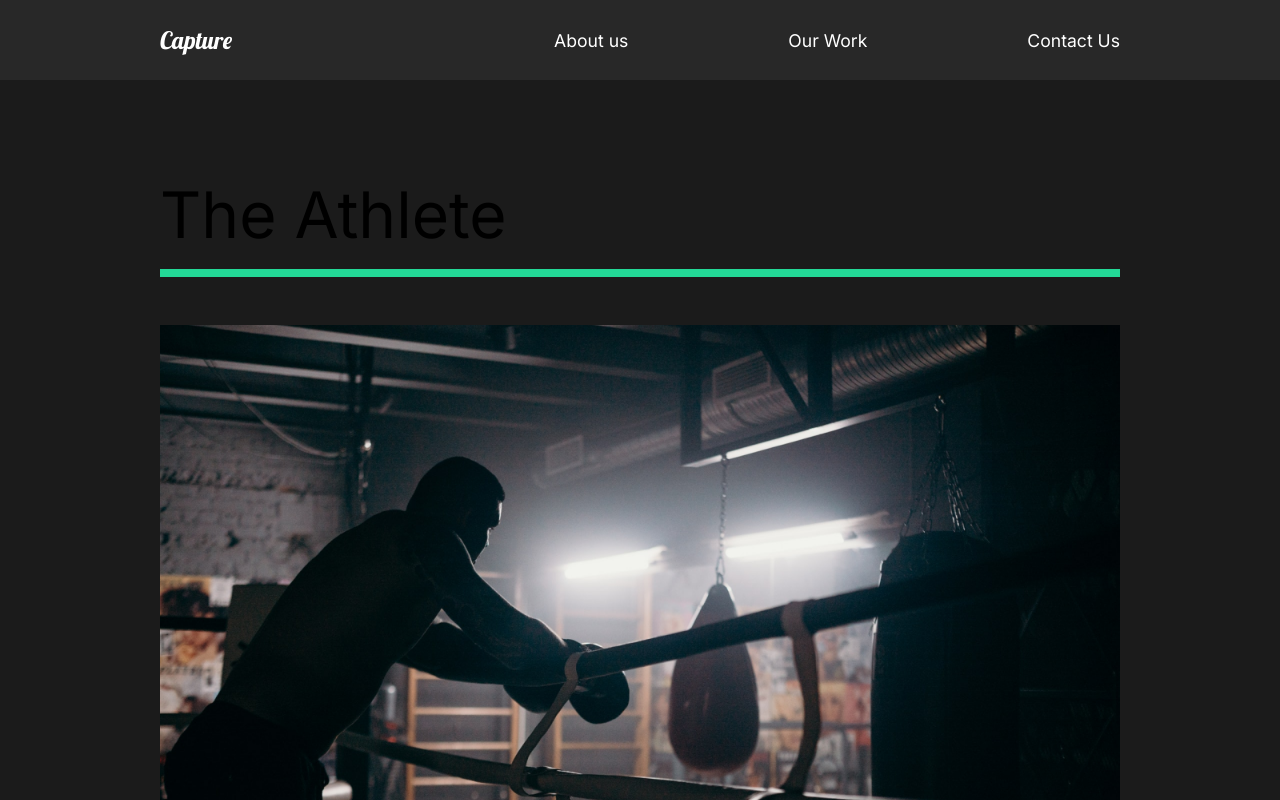
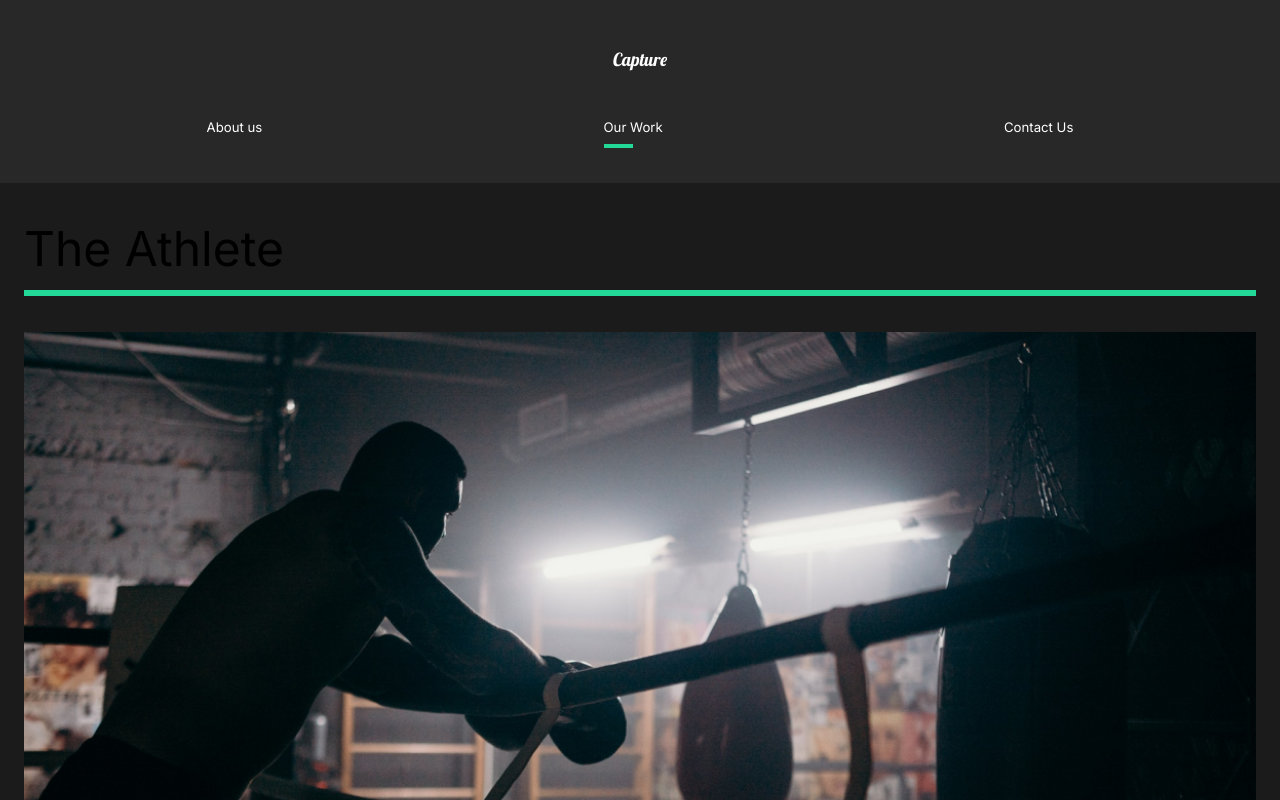
Before and after one commit to FrontAlbert/portfolio-react, a React (Create React App) app: page /work in a window 1280 px wide. Shown: the top 800 px of the page. Built offline with nearby package versions, Linux system fonts and the light colour scheme.

Commit message:
25. Finish Touches

```diff
--- a/src/components/GlobalStyle.js
+++ b/src/components/GlobalStyle.js
@@ -5,6 +5,12 @@
     margin:0;
     padding:0;
     box-sizing:border-box;
+}
+
+html{
+    @media (max-width:1700px){
+        font-size:75%;
+    }
 }
 
 body{
--- a/src/components/Nav.js
+++ b/src/components/Nav.js
@@ -1,8 +1,11 @@
 import React from "react";
 import styled from "styled-components";
 import { Link } from "react-router-dom";
+import { motion } from "framer-motion";
+import { useLocation } from "react-router-dom";
 
 const Nav = () => {
+    const { pathname } = useLocation();
     return (
         <StyledNav>
             <h1>
@@ -13,12 +16,29 @@
             <ul>
                 <li>
                     <Link to="/">About us</Link>
+                    <Line
+                        transition={{ duration: 0.75 }}
+                        initial={{ width: "0%" }}
+                        animate={{ width: pathname === "/" ? "50%" : "0%" }}
+                    />
                 </li>
                 <li>
                     <Link to="/work">Our Work</Link>
+                    <Line
+                        transition={{ duration: 0.75 }}
+                        initial={{ width: "0%" }}
+                        animate={{ width: pathname === "/work" ? "50%" : "0%" }}
+                    />
                 </li>
                 <li>
                     <Link to="/contact">Contact Us</Link>
+                    <Line
+                        transition={{ duration: 0.75 }}
+                        initial={{ width: "0%" }}
+                        animate={{
+                            width: pathname === "/contact" ? "50%" : "0%",
+                        }}
+                    />
                 </li>
             </ul>
         </StyledNav>
@@ -53,6 +73,34 @@
         padding-left: 10rem;
         position: relative;
     }
+    @media (max-width: 1300px) {
+        flex-direction: column;
+        padding: 2rem 1rem;
+        #logo {
+            display: inline-block;
+            margin: 2rem;
+        }
+        ul {
+            padding: 2rem;
+            justify-content: space-around;
+            width: 100%;
+            li {
+                padding: 0;
+            }
+        }
+    }
+`;
+
+const Line = styled(motion.div)`
+    height: 0.3rem;
+    background: #23d997;
+    width: 0%;
+    position: absolute;
+    bottom: -80%;
+    left: 60%;
+    @media (max-width: 1300px) {
+        left: 0%;
+    }
 `;
 
 export default Nav;
--- a/src/components/ServicesSection.js
+++ b/src/components/ServicesSection.js
@@ -78,6 +78,9 @@
 const Cards = styled.div`
     display: flex;
     flex-wrap: wrap;
+    @media (max-width: 1300px) {
+        justify-content: center;
+    }
 `;
 
 const Card = styled.div`
--- a/src/components/useScroll.js
+++ b/src/components/useScroll.js
@@ -3,7 +3,7 @@
 
 export const useScroll = () => {
     const controls = useAnimation();
-    const [element, view] = useInView({ threshold: 0.5 });
+    const [element, view] = useInView({ threshold: 0.3 });
     if (view) {
         controls.start("show");
     } else {
--- a/src/pages/ContactUs.js
+++ b/src/pages/ContactUs.js
@@ -52,6 +52,11 @@
     padding: 5rem 10rem;
     color: #353535;
     min-height: 90vh;
+    @media (max-width: 1500px) {
+        margin-top: 5rem;
+        padding: 2rem;
+        font-size: 1rem;
+    }
 `;
 
 const Title = styled.div`
--- a/src/pages/MovieDetail.js
+++ b/src/pages/MovieDetail.js
@@ -81,6 +81,10 @@
     margin: 5rem 10rem;
     align-items: center;
     justify-content: space-around;
+    @media (max-width: 1500px) {
+        display: block;
+        margin: 2rem 2rem;
+    }
 `;
 
 const ImageDisplay = styled.div`
--- a/src/pages/OurWork.js
+++ b/src/pages/OurWork.js
@@ -88,6 +88,9 @@
     min-height: 100vh;
     overflow: hidden;
     padding: 5rem 10rem;
+    @media (max-width: 1300px) {
+        padding: 2rem 2rem;
+    }
     h2 {
         padding: 1rem 0rem;
     }
--- a/src/styles.js
+++ b/src/styles.js
@@ -9,6 +9,11 @@
     justify-content: space-between;
     padding: 5rem 10rem;
     color: white;
+    @media (max-width: 1300px) {
+        display: block;
+        padding: 2rem 2rem;
+        text-align: center;
+    }
 `;
 
 export const Description = styled.div`
@@ -17,6 +22,12 @@
     z-index: 2;
     h2 {
         font-weight: lighter;
+    }
+    @media (max-width: 1300px) {
+        padding: 0;
+        button {
+            margin-bottom: 5rem;
+        }
     }
 `;
 
```
